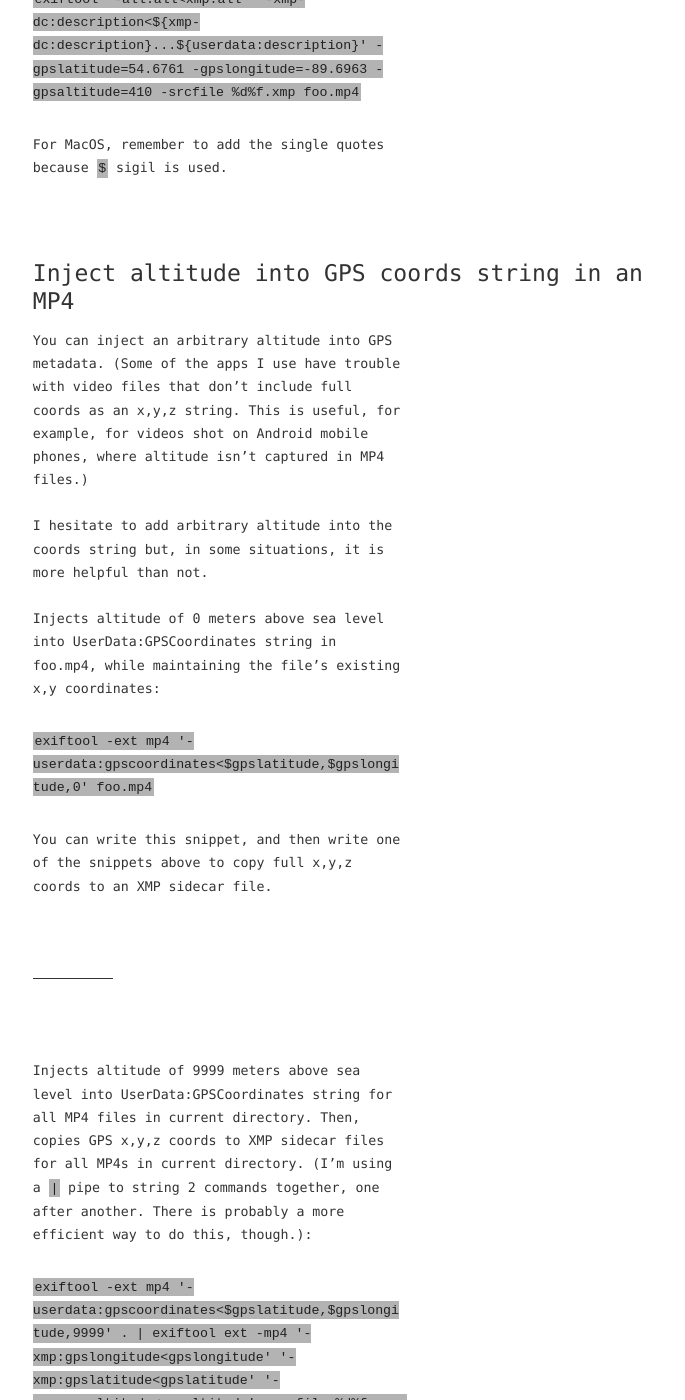
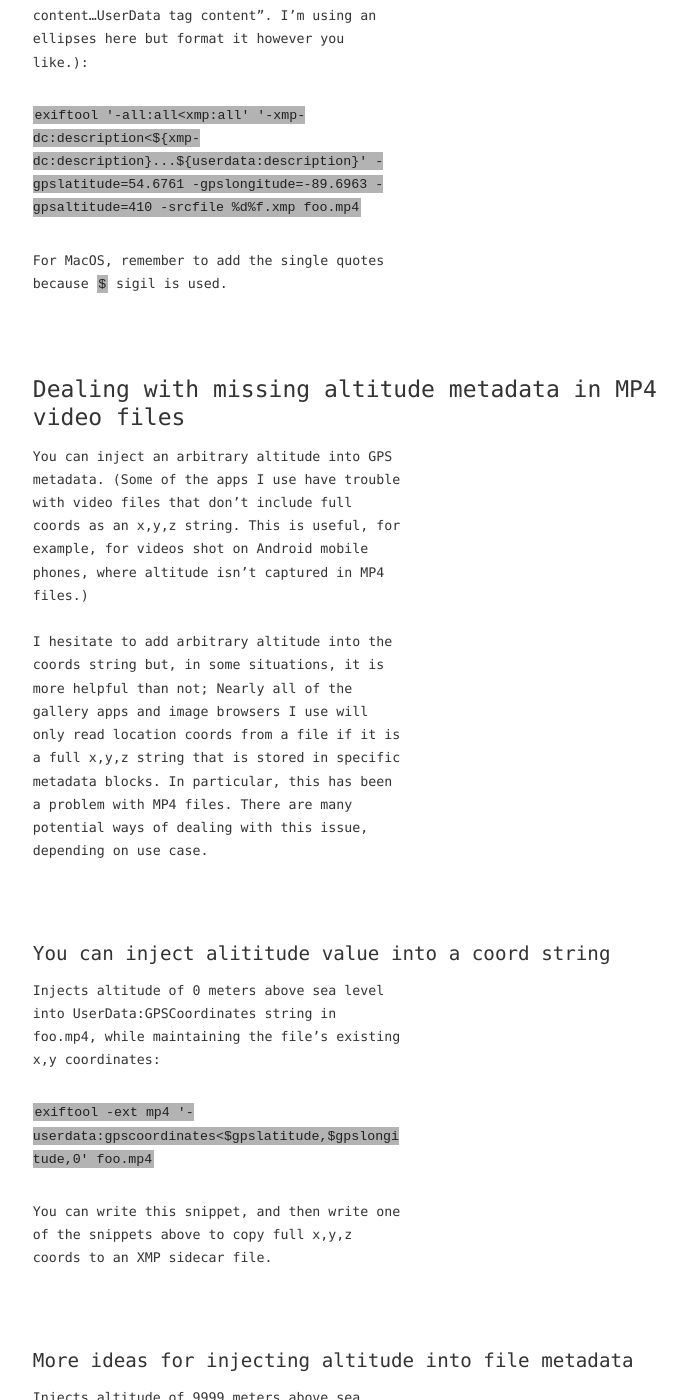
Before and after one commit to zachmccabe/zachmccabe.github.io, a Jekyll site: the page built from _tools/exiftool-notes.md, in a window 1280 px wide and 1400 px high, scrolled down 9733 px. Shown: the whole window, without its empty margins (286-971 px from the left). Built offline with Jekyll 4.4.1, drawn with Linux system fonts in a browser that asks for light colours; some of the changed text lies outside the part shown.

Commit message:
Update exiftool-notes.md
Copy tweaks. Improving document organization.

```diff
--- a/_tools/exiftool-notes.md
+++ b/_tools/exiftool-notes.md
@@ -11,7 +11,7 @@
   + [Writing directly into video files](https://www.zachmccabe.com/tools/exiftool-notes#writing-directly-into-video-files)
   + [Working with captions, labels and location tags](https://www.zachmccabe.com/tools/exiftool-notes#working-with-captions-labels-and-location-tags)
   + [Writing and copying GPS in video files](https://www.zachmccabe.com/tools/exiftool-notes#writing-and-copying-gps-in-video-files)
-  + [Inject altitude into GPS coords string in an MP4](https://www.zachmccabe.com/tools/exiftool-notes#inject-altitude-into-gps-coords-string-in-an-mp4)
+  + [Dealing with missing altitude metadata in MP4 video files](https://www.zachmccabe.com/tools/exiftool-notes#dealing-with-missing-altitude-metadata-in-MP4-video-files)
 
 ---
 
@@ -190,6 +190,8 @@
 
 ## Writing and copying GPS in video files
 
+### Copy coords from MP4 files to a CSV file
+
 Copies GPS coordinates from all MP4 files in current directory to foo.csv:
 
 <pre>
@@ -198,15 +200,23 @@
 
 Note: You can output to CSV or TXT, e.g.: bar.txt instead of the above example. This snippet will also work for other types of image files that have embedded GPS coordinates, like JPGs, MOVs or XMP sidecar files.
 
----
+
+
+### Different metadata blocks for different use cases
 
 If you are going to write geolocation info directly into video files, it can help to write to UserData with MP4s and to Keys for MOV files. Like with all metadata, it really depends on your workflow and what is supported by the apps you use to manage your picture library. (Personally, I either write to XMP directly within the file or write to an XMP sidecar file.)
+
+### Write coords to UserData for MP4
 
 For an MP4 file, try writing GPS coords into UserData:
 
 <pre>
 <code>exiftool -userdata:gpscoordinates="45.0536,1.17,187" foo.mp4</code>
 </pre>
+
+
+
+### Write coords to Keys for MOV
 
 For an MOV file, try writing GPS coords into Keys:
 
@@ -228,7 +242,9 @@
 
 Negative values for elevation work, too, if your location is below sea level.
 
----
+
+
+### Copy coords between metadata blocks
 
 Copies GPS to XMP group directly in foo.mp4:
 
@@ -236,7 +252,9 @@
 <code>exiftool "-xmp:gpslongitude<gpslongitude" "-xmp:gpslatitude<gpslatitude" "-xmp:gpsaltitude<gpsaltitude" foo.mp4</code>
 </pre>
 
----
+
+
+### Copy coords from file to a sidecar file
 
 Copies GPS from foo.mp4 to an XMP sidecar:
 
@@ -246,7 +264,8 @@
 
 If you have other tags in your file, make sure you copy those over, too. There is an example below.
 
----
+
+### Create, copy tags into sidecar file
 
 Creates an XMP sidecar file for foo.mp4, copying any existing XMP tags, and then writes arbitrary GPS coords to that sidecar file (see notes below):
 
@@ -270,12 +289,15 @@
 
 
 
-
-## Inject altitude into GPS coords string in an MP4
+## Dealing with missing altitude metadata in MP4 video files
 
 You can inject an arbitrary altitude into GPS metadata. (Some of the apps I use have trouble with video files that don't include full coords as an x,y,z string. This is useful, for example, for videos shot on Android mobile phones, where altitude isn't captured in MP4 files.)
 
-I hesitate to add arbitrary altitude into the coords string but, in some situations, it is more helpful than not.
+I hesitate to add arbitrary altitude into the coords string but, in some situations, it is more helpful than not; Nearly all of the gallery apps and image browsers I use will only read location coords from a file if it is a full x,y,z string that is stored in specific metadata blocks. In particular, this has been a problem with MP4 files. There are many potential ways of dealing with this issue, depending on use case.
+
+
+
+### You can inject alititude value into a coord string
 
 Injects altitude of 0 meters above sea level into UserData:GPSCoordinates string in foo.mp4, while maintaining the file's existing x,y coordinates:
 
@@ -285,7 +307,9 @@
 
 You can write this snippet, and then write one of the snippets above to copy full x,y,z coords to an XMP sidecar file.
 
----
+
+
+### More ideas for injecting altitude into file metadata
 
 Injects altitude of 9999 meters above sea level into UserData:GPSCoordinates string for all MP4 files in current directory. Then, copies GPS x,y,z coords to XMP sidecar files for all MP4s in current directory. (I'm using a <code>|</code> pipe to string 2 commands together, one after another. There is probably a more efficient way to do this, though.):
 
```
Also changed, not shown: other parts of _tools/exiftool-notes.md (+7 -3 lines).
